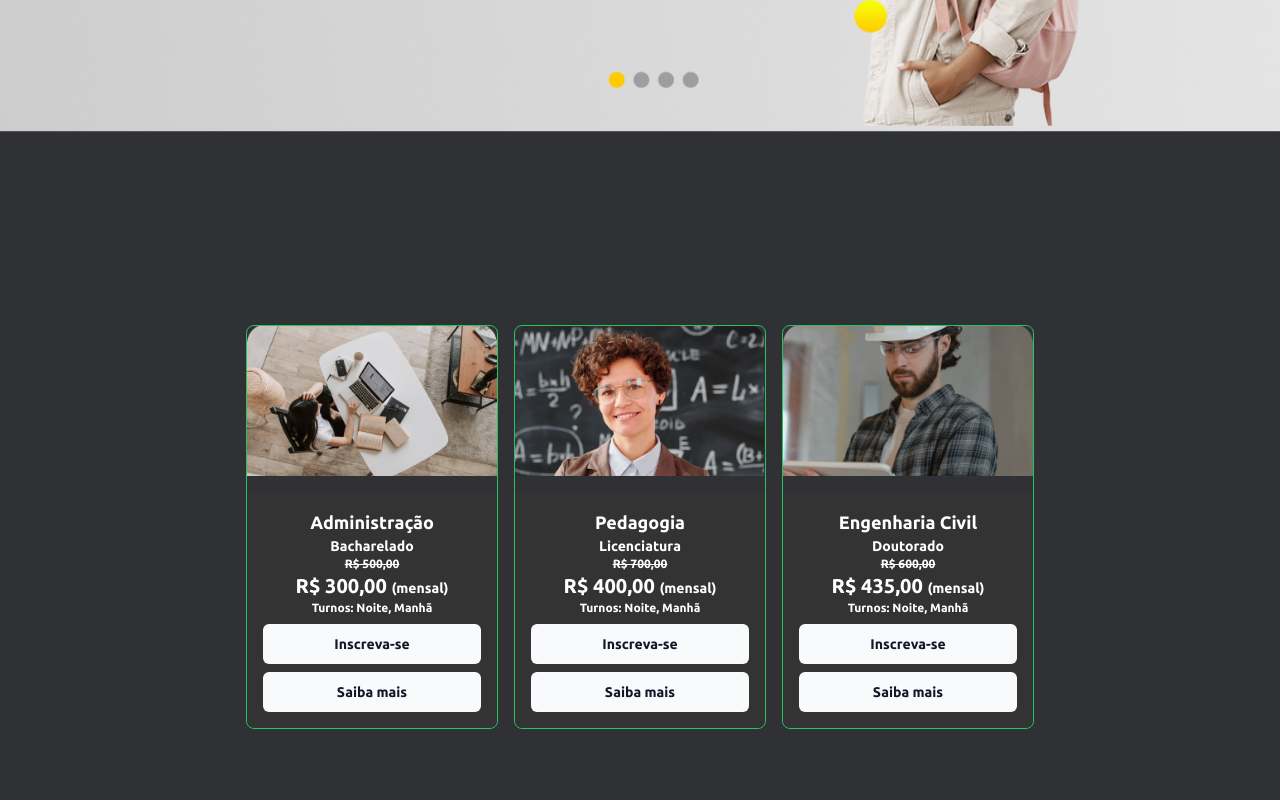
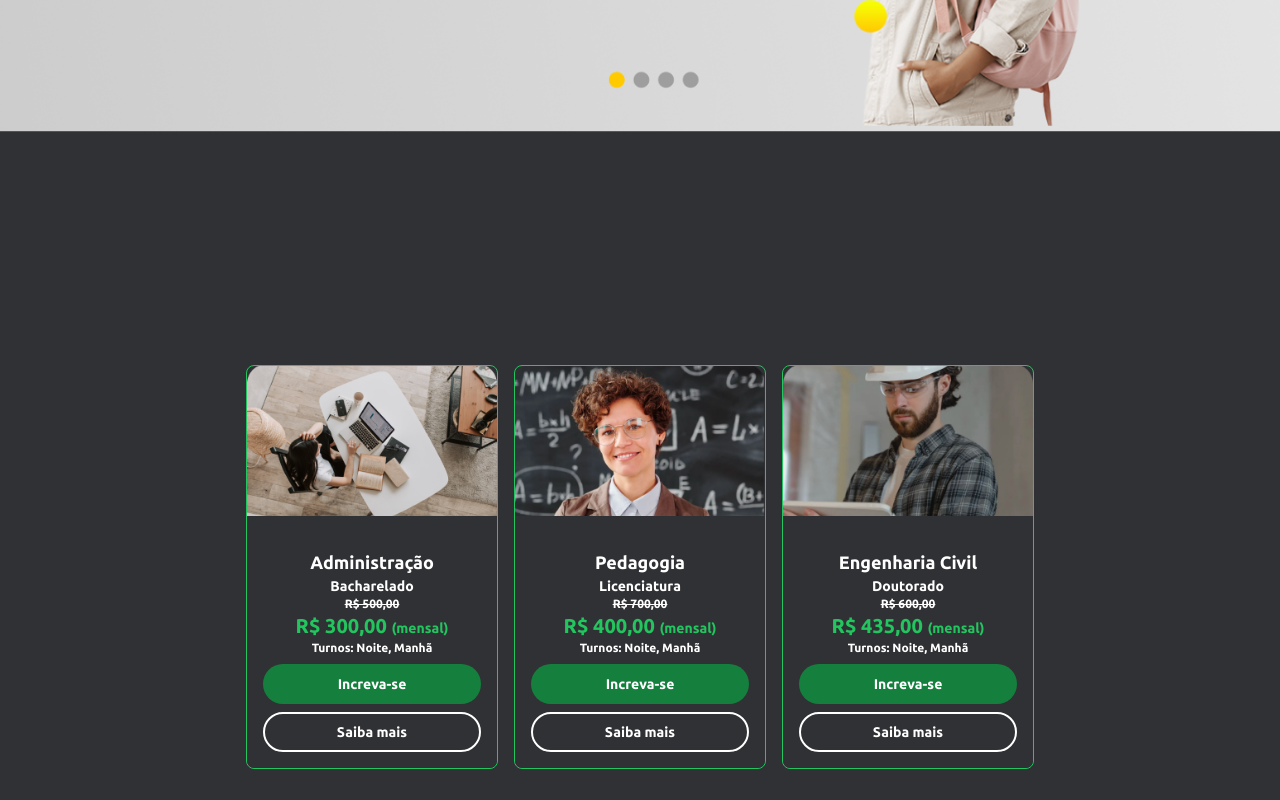
Before and after one commit to FFaem/Site_Faem, a Next.js app: page / in a window 1280 px wide. Shown: the part 520-1320 px from the top of the page. Built offline with nearby package versions, Linux system fonts and the light colour scheme.

Commit message:
UPDATE -
 Realizando ajustes nos cards com as informações dos cursos

```diff
--- a/src/app/custom-styles.css
+++ b/src/app/custom-styles.css
@@ -1,47 +1,47 @@
 /* Para dispositivos muito pequenos */
 @media (max-width: 359px) {
      .custom-mt {
-       margin-top: 500px;
+       margin-top: 450px;
      }
    }
 
    /* Intervalo de 360px a 539px */
    @media (min-width: 360px) and (max-width: 539px) {
      .custom-mt {
-       margin-top: 660px;
+       margin-top: 820px;
      }
    }
 
    /* Intervalo de 540px a 720px */
    @media (min-width: 540px) and (max-width: 720px) {
      .custom-mt {
-       margin-top: 880px; /* Ajuste elevado considerando dispositivos pequenos */
+       margin-top: 840px; /* Ajuste elevado considerando dispositivos pequenos */
      }
    }
 
    /* Intervalo de 721px a 1024px - Tablets */
    @media (min-width: 721px) and (max-width: 1024px) {
      .custom-mt {
-       margin-top: 240px; /* Consolidando para ajustes em tablets */
+       margin-top: 140px; /* Consolidando para ajustes em tablets */
      }
    }
    /* Intervalo de 1025px a 1279px - Dispositivos de tela média a grande */
    @media (min-width: 1024px) and (max-width: 1279px) {
      .custom-mt {
-       margin-top: 350px; /* Ajuste para dispositivos como Asus Zenbook Fold */
+       margin-top: 280px; /* Ajuste para dispositivos como Asus Zenbook Fold */
      }
    }
 
    /* Intervalo de 1025px a 1279px - Dispositivos de tela média a grande */
    @media (min-width: 1025px) and (max-width: 1279px) {
      .custom-mt {
-       margin-top: 180px; /* Ajuste para dispositivos como Asus Zenbook Fold */
+       margin-top: 220px; /* Ajuste para dispositivos como Asus Zenbook Fold */
      }
    }
 
    /* Para larguras acima de 1280px */
    @media (min-width: 1280px) {
      .custom-mt {
-       margin-top: 450px; /* Ajuste para dispositivos grandes */
+       margin-top: 490px; /* Ajuste para dispositivos grandes */
      }
    }
--- a/src/app/page.tsx
+++ b/src/app/page.tsx
@@ -9,7 +9,7 @@ import "./custom-styles.css";
 
 export default function Home() {
   return (
-    <main>
+    <main className="bg-medium dark:bg-dark">
         <Banner/>
         <Menu/>
         <Slider/>
--- a/src/components/component/carousel.tsx
+++ b/src/components/component/carousel.tsx
@@ -9,7 +9,6 @@ export function Slider() {
         <CarouselItem>
           <div className="">
             <Card>
-                 {/* Imagem para dispositivos móveis */}
               <img
                   alt="Item Mobile"
                   className="hidden sm:block w-full h-auto"
@@ -26,6 +25,7 @@ export function Slider() {
                   height="200"
                   width="200"
               />
+
             </Card>
           </div>
         </CarouselItem>
--- a/src/components/component/jobs.tsx
+++ b/src/components/component/jobs.tsx
@@ -1,10 +1,12 @@
 import { Button } from "@/components/ui/button"
+
 
 export function Jobs() {
   return (
     <div className="bg-medium flex justify-center items-center h-screen dark:bg-dark custom-mt">
       <div className="flex space-x-4 overflow-x-auto">
         {/* Primeiro card, sempre visível */}
+
         <div className="flex-none border-green-500 flex flex-col items-center rounded-lg border border-gray-200 dark:border-white-500">
           <img
             alt="Administração"
@@ -15,14 +17,14 @@ export function Jobs() {
               objectFit: "cover",
             }}
           />
-          <div className="mt-4 flex w-full flex-col items-center rounded-b-lg bg-[#333] p-4 text-white">
-            <h3 className="text-lg font-bold">Administração</h3>
-            <p className="text-sm">Bacharelado</p>
-            <p className="text-xs line-through">R$ 500,00</p>
-            <p className="text-xl font-bold">R$ 300,00 <span className="text-sm">(mensal)</span></p>
-            <p className="text-xs">Turnos: Noite, Manhã</p>
-            <Button className="mt-2 w-full bg-green-500">Inscreva-se</Button>
-            <Button className="mt-2 w-full bg-green-500 variant=outline">Saiba mais</Button>
+          <div className="mt-4 flex w-full flex-col items-center rounded-b-lg bg-medium p-4 text-white dark:bg-dark">
+            <h3 className="text-lg font-bold text-dark dark:text-white">Administração</h3>
+            <p className="text-sm  text-dark dark:text-white">Bacharelado</p>
+            <p className="text-xs line-through  text-dark dark:text-white">R$ 500,00</p>
+            <p className="text-xl font-bold  text-green-500">R$ 300,00 <span className="text-sm">(mensal)</span></p>
+            <p className="text-xs  text-dark dark:text-white">Turnos: Noite, Manhã</p>
+            <Button className="mt-2 w-full bg-green-500 text-white dark:bg-green-700 dark:text-white">Increva-se</Button>
+            <Button className="mt-2 w-full border-2 border-dark bg-medium text-dark dark:bg-dark dark:text-white dark:border-white" >Saiba mais</Button>
           </div>
         </div>
 
@@ -37,14 +39,14 @@ export function Jobs() {
               objectFit: "cover",
             }}
           />
-          <div className="mt-4 flex w-full flex-col items-center rounded-b-lg bg-[#333] p-4 text-white">
-            <h3 className="text-lg font-bold">Pedagogia</h3>
-            <p className="text-sm">Licenciatura</p>
-            <p className="text-xs line-through">R$ 700,00</p>
-            <p className="text-xl font-bold">R$ 400,00 <span className="text-sm">(mensal)</span></p>
-            <p className="text-xs">Turnos: Noite, Manhã</p>
-            <Button className="mt-2 w-full bg-green-500">Inscreva-se</Button>
-            <Button className="mt-2 w-full bg-green-500 variant=outline">Saiba mais</Button>
+          <div className="mt-4 flex w-full flex-col items-center rounded-b-lg bg-medium p-4 text-white dark:bg-dark">
+            <h3 className="text-lg font-bold text-dark dark:text-white">Pedagogia</h3>
+            <p className="text-sm  text-dark dark:text-white">Licenciatura</p>
+            <p className="text-xs line-through  text-dark dark:text-white">R$ 700,00</p>
+            <p className="text-xl font-bold  text-green-500">R$ 400,00 <span className="text-sm">(mensal)</span></p>
+            <p className="text-xs  text-dark dark:text-white">Turnos: Noite, Manhã</p>
+            <Button className="mt-2 w-full bg-green-500 text-white dark:bg-green-700 dark:text-white">Increva-se</Button>
+            <Button className="mt-2 w-full border-2 border-dark bg-medium text-dark dark:bg-dark dark:text-white dark:border-white" >Saiba mais</Button>
           </div>
         </div>
 
@@ -59,15 +61,16 @@ export function Jobs() {
               objectFit: "cover",
             }}
           />
-          <div className="mt-4 flex w-full flex-col items-center rounded-b-lg bg-[#333] p-4 text-white">
-            <h3 className="text-lg font-bold">Engenharia Civil</h3>
-            <p className="text-sm">Doutorado</p>
-            <p className="text-xs line-through">R$ 600,00</p>
-            <p className="text-xl font-bold">R$ 435,00 <span className="text-sm">(mensal)</span></p>
-            <p className="text-xs">Turnos: Noite, Manhã</p>
-            <Button className="mt-2 w-full bg-green-500">Inscreva-se</Button>
-            <Button className="mt-2 w-full bg-green-500 variant=outline">Saiba mais</Button>
+          <div className="mt-4 flex w-full flex-col items-center rounded-b-lg bg-medium p-4 text-white dark:bg-dark">
+            <h3 className="text-lg font-bold text-dark dark:text-white">Engenharia Civil</h3>
+            <p className="text-sm  text-dark dark:text-white">Doutorado</p>
+            <p className="text-xs line-through  text-dark dark:text-white">R$ 600,00</p>
+            <p className="text-xl font-bold  text-green-500">R$ 435,00 <span className="text-sm">(mensal)</span></p>
+            <p className="text-xs  text-dark dark:text-white">Turnos: Noite, Manhã</p>
+            <Button className="mt-2 w-full bg-green-500 text-white dark:bg-green-700 dark:text-white">Increva-se</Button>
+            <Button className="mt-2 w-full border-2 border-dark bg-medium text-dark dark:bg-dark dark:text-white dark:border-white" >Saiba mais</Button>
           </div>
+
         </div>
       </div>
     </div>
--- a/src/components/ui/button.tsx
+++ b/src/components/ui/button.tsx
@@ -5,18 +5,18 @@ import { cva, type VariantProps } from "class-variance-authority"
 import { cn } from "@/lib/utils"
 
 const buttonVariants = cva(
-  "inline-flex items-center justify-center whitespace-nowrap rounded-md text-sm font-medium ring-offset-white transition-colors focus-visible:outline-none focus-visible:ring-2 focus-visible:ring-gray-950 focus-visible:ring-offset-2 disabled:pointer-events-none disabled:opacity-50 dark:ring-offset-gray-950 dark:focus-visible:ring-gray-300",
+  "inline-flex items-center justify-center whitespace-nowrap rounded-3xl text-sm font-medium ring-offset-white transition-colors focus-visible:outline-none ",
   {
     variants: {
       variant: {
-        default: "bg-gray-900 text-gray-50 hover:bg-gray-900/90 dark:bg-gray-50 dark:text-gray-900 dark:hover:bg-gray-50/90",
+        default: "bg-gray-900 text-gray-50 ",
         destructive:
           "bg-red-500 text-gray-50 hover:bg-red-500/90 dark:bg-red-900 dark:text-gray-50 dark:hover:bg-red-900/90",
         outline:
           "border border-gray-200 bg-white hover:bg-gray-100 hover:text-gray-900 dark:border-gray-800 dark:bg-gray-950 dark:hover:bg-gray-800 dark:hover:text-gray-50",
         secondary:
           "bg-gray-100 text-gray-900 hover:bg-gray-100/80 dark:bg-gray-800 dark:text-gray-50 dark:hover:bg-gray-800/80",
-        ghost: "hover:bg-gray-100 hover:text-gray-900 dark:hover:bg-gray-800 dark:hover:text-gray-50",
+        ghost: "hover:bg-gray-100 hover:text-gray-900 ",
         link: "text-gray-900 underline-offset-4 hover:underline dark:text-gray-50",
       },
       size: {
--- a/src/components/ui/carousel.tsx
+++ b/src/components/ui/carousel.tsx
@@ -233,7 +233,7 @@ const CarouselNext = React.forwardRef<
       variant={variant}
       size={size}
       className={cn(
-        "absolute h-8 w-8 rounded-full",
+        "fixed h-8 w-8 rounded-full",
         orientation === "horizontal"
           ? "-right-12 top-1/2 -translate-y-1/2"
           : "-bottom-12 left-1/2 -translate-x-1/2 rotate-90",
```
